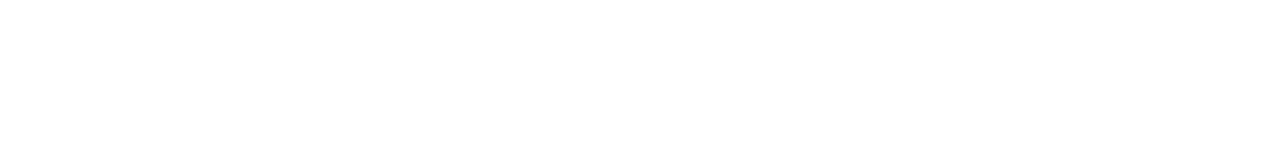
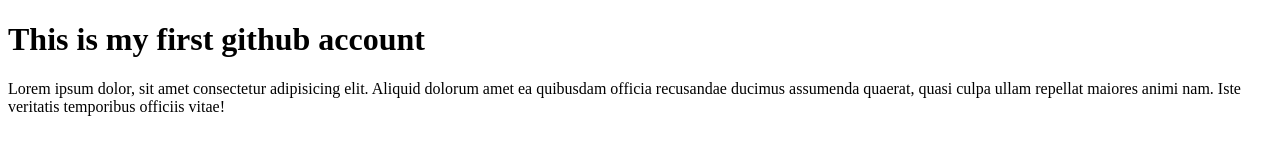
Before and after one commit to MK-Sohan/firstgithub, a plain HTML site: page index.html in a window 1280 px wide. Drawn offline with Linux system fonts and the light colour scheme.

Commit message:
my first commit

```diff
--- a/index.html
+++ b/index.html
@@ -7,6 +7,7 @@
     <title>my first github</title>
 </head>
 <body>
-
+    <h1>This is my first github account </h1>
+    <p>Lorem ipsum dolor, sit amet consectetur adipisicing elit. Aliquid dolorum amet ea quibusdam officia recusandae ducimus assumenda quaerat, quasi culpa ullam repellat maiores animi nam. Iste veritatis temporibus officiis vitae!</p>
 </body>
 </html>
```
